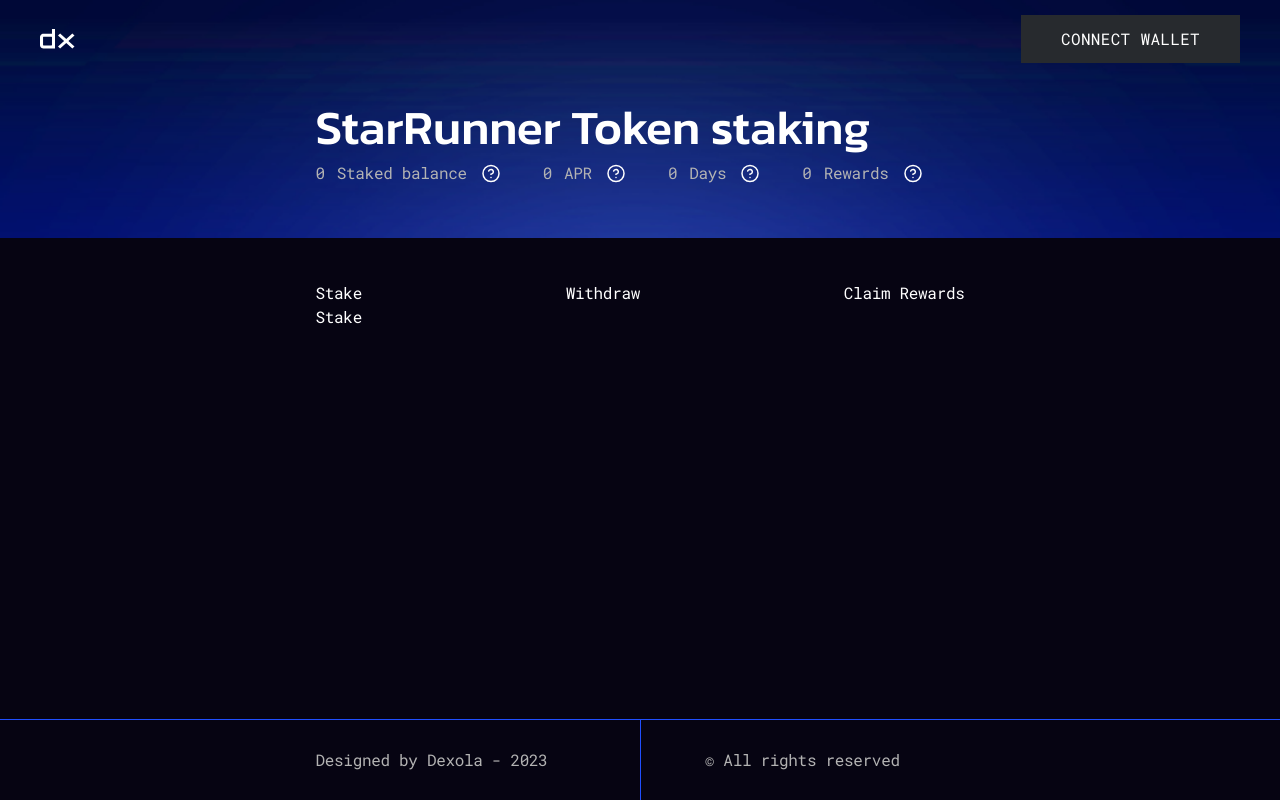
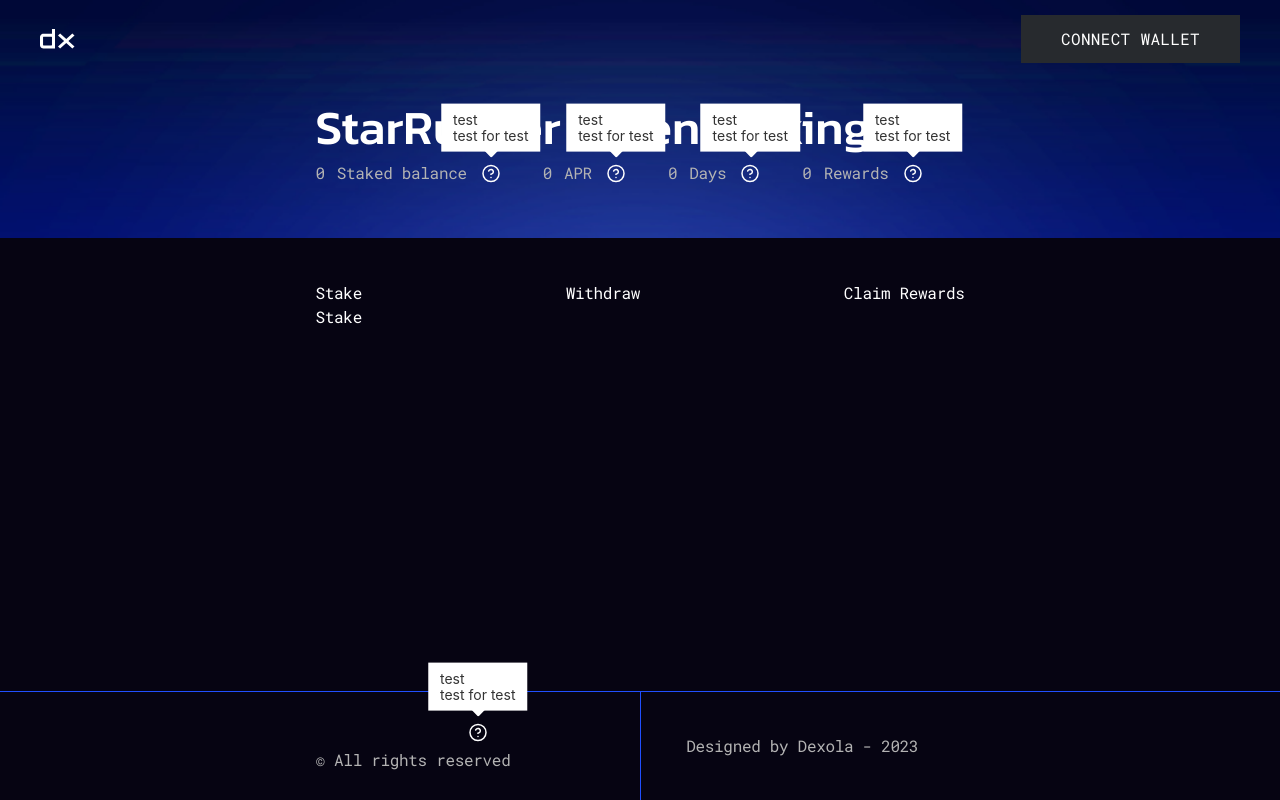
Before and after one commit to VIlliaV/dexola_camp_part2, a React (Vite) app: page / in a window 1280 px wide. Built offline with nearby package versions, Linux system fonts and the light colour scheme.

Commit message:
ADD | tooltip

```diff
--- a/src/components/Buttons/ButtonHelp/ButtonHint.jsx
+++ /dev/null
@@ -1,11 +0,0 @@
-import { ButtonHintStyled, SvgStyled } from './ButtonHint.styled';
-
-const ButtonHint = ({ text }) => {
-  return (
-    <ButtonHintStyled>
-      <SvgStyled />
-    </ButtonHintStyled>
-  );
-};
-
-export default ButtonHint;
--- a/src/components/Buttons/ButtonHelp/ButtonHint.styled.js
+++ /dev/null
@@ -1,12 +0,0 @@
-import styled from 'styled-components';
-import { ReactComponent as Hint } from '@/images/svg/help-circle.svg';
-
-export const ButtonHintStyled = styled.button`
-  background-color: transparent;
-  border: none;
-`;
-
-export const SvgStyled = styled(Hint)`
-  fill: transparent;
-  stroke: var(--primary);
-`;
--- /dev/null
+++ b/src/components/Buttons/ButtonTip/ButtonTip.jsx
@@ -0,0 +1,13 @@
+import Tip from '../../Tip/Tip';
+import { ButtonTipStyled, SvgStyled } from './ButtonTip.styled';
+
+const ButtonTip = ({ text = 'test \ntest for test' }) => {
+  return (
+    <ButtonTipStyled>
+      <SvgStyled />
+      <Tip text={text} />
+    </ButtonTipStyled>
+  );
+};
+
+export default ButtonTip;
--- /dev/null
+++ b/src/components/Buttons/ButtonTip/ButtonTip.styled.js
@@ -0,0 +1,13 @@
+import styled from 'styled-components';
+import { ReactComponent as tipSvg } from '@/images/svg/help-circle.svg';
+
+export const ButtonTipStyled = styled.button`
+  position: relative;
+  background-color: transparent;
+  border: none;
+`;
+
+export const SvgStyled = styled(tipSvg)`
+  fill: transparent;
+  stroke: var(--primary);
+`;
--- a/src/components/ContractInfo/ContractInfo.jsx
+++ b/src/components/ContractInfo/ContractInfo.jsx
@@ -1,7 +1,8 @@
 import { useMemo } from 'react';
 import { CONTRACT_INFO } from '../../constants/contractInfo';
 import { ContractInfoStyled } from './ContractInfo.styled';
-import ButtonHint from '../Buttons/ButtonHelp/ButtonHint';
+
+import ButtonTip from '../Buttons/ButtonTip/ButtonTip';
 
 const ContractInfo = ({ result = 0, variable = '' }) => {
   const { balance, apr, days, rewards } = CONTRACT_INFO;
@@ -25,7 +26,7 @@ const ContractInfo = ({ result = 0, variable = '' }) => {
     <ContractInfoStyled>
       <p>{result}</p>
       <p>{textContractInfo}</p>
-      <ButtonHint />
+      <ButtonTip />
     </ContractInfoStyled>
   );
 };
--- a/src/components/ContractInfo/ContractInfo.styled.js
+++ b/src/components/ContractInfo/ContractInfo.styled.js
@@ -1,6 +1,6 @@
 import styled from 'styled-components';
 
-export const ContractInfoStyled = styled.p`
+export const ContractInfoStyled = styled.div`
   display: flex;
   gap: 12px;
 `;
--- a/src/components/ContractWrapper/ContractWrapper.styled.js
+++ b/src/components/ContractWrapper/ContractWrapper.styled.js
@@ -1,6 +1,9 @@
 import styled from 'styled-components';
 
 export const ContractWrapperStyled = styled.div`
+  display: flex;
+  flex-direction: column;
+  gap: 16px;
   padding: 94px 0 48px;
 
   & .contract_info {
--- a/src/components/Footer/Footer.jsx
+++ b/src/components/Footer/Footer.jsx
@@ -1,3 +1,4 @@
+import ButtonTip from '../Buttons/ButtonTip/ButtonTip';
 import HeadContainer from '../HeadContainer/HeadContainer';
 import { FooterContainer } from './Footer.styled';
 
@@ -5,6 +6,7 @@ const Footer = () => {
   return (
     <FooterContainer>
       <HeadContainer>
+        <ButtonTip />
         <p className="footer_item">Designed by Dexola - 2023</p>
         <p className="footer_item"> © All rights reserved</p>
       </HeadContainer>
--- /dev/null
+++ b/src/components/Tip/Tip.jsx
@@ -0,0 +1,12 @@
+import { SvgStyled, TipStyled } from './Tip.styled';
+
+const Tip = ({ text = '' }) => {
+  return (
+    <TipStyled>
+      <p>{text}</p>
+      <SvgStyled />
+    </TipStyled>
+  );
+};
+
+export default Tip;
--- /dev/null
+++ b/src/components/Tip/Tip.styled.js
@@ -0,0 +1,32 @@
+import styled from 'styled-components';
+import { ReactComponent as toolTip } from '@/images/svg/tooltip.svg';
+
+export const TipStyled = styled.div`
+  position: absolute;
+  top: 0;
+  left: 50%;
+  transform: translate(-50%, -100%);
+  display: inline-block;
+
+  & p {
+    padding: 8px 12px;
+    color: rgba(0, 0, 0, 0.8);
+    background-color: var(--primary);
+    margin-bottom: -11px;
+    /* display: inline-block; */
+
+    font-family: Inter;
+    font-size: 14px;
+    font-style: normal;
+    font-weight: 400;
+    line-height: 1.14286;
+    text-align: start;
+    white-space: pre;
+  }
+`;
+
+export const SvgStyled = styled(toolTip)`
+  fill: var(--primary);
+  /* width: 16px;
+  height: 6px; */
+`;
```
Also changed, not shown: src/images/svg/tooltip.svg (added).
